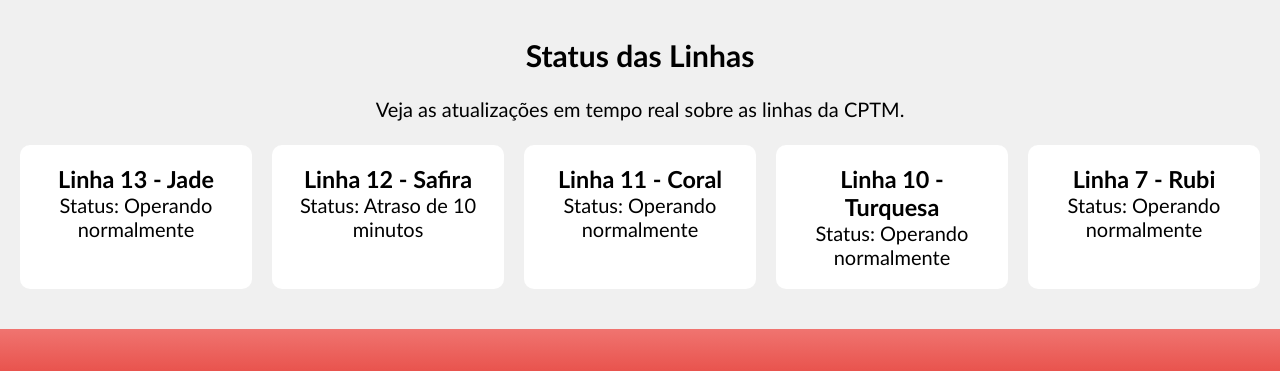
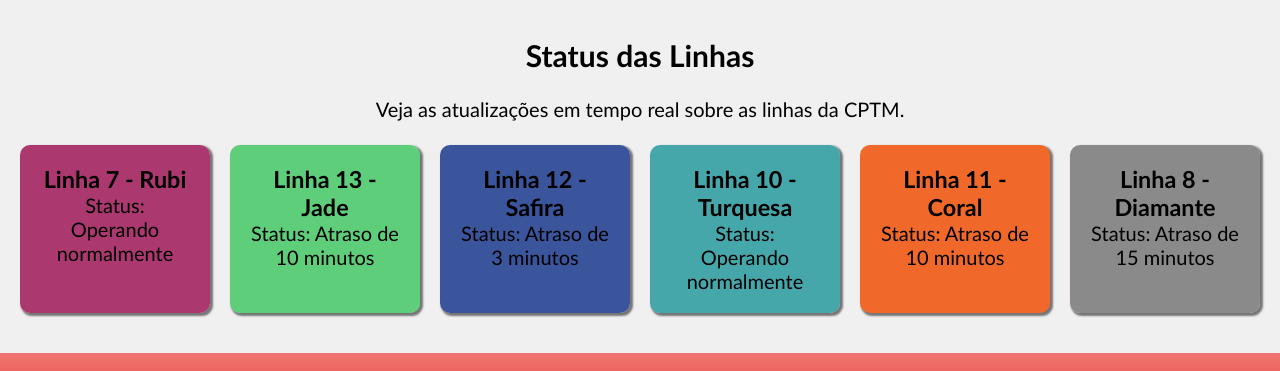
Before and after one commit to SofiaLeivaPires/cptm-principal, a plain HTML site: page index.html in a window 1280 px wide. Shown: the part 687-1058 px from the top of the page. Drawn offline with Linux system fonts and the light colour scheme.

Commit message:
Cards coloridos e possibilidade de add anexo no vt

```diff
--- a/css/main.css
+++ b/css/main.css
@@ -6,7 +6,6 @@
 body {
     font-family:'Gill Sans', 'Gill Sans MT', Calibri, 'Trebuchet MS', sans-serif;
     font-size: 20px;
-    scroll-behavior: smooth;
     /* z-index: 0; */
 }
 
@@ -65,7 +64,7 @@ body {
 }
 
 .main {
-    background: url(../img/teste-bg4.png) no-repeat;
+    background: url(../img/teste-bg4.jpg) no-repeat;
     background-size:cover ;
     background-position: center;
 }
@@ -141,17 +140,145 @@ body {
     justify-content: center;
     gap: 20px;
 }
-/* efeito hover dos cards status */
-.line-status:hover {
-    background: #a39d9d;
-  }
 
-/* cards do status da linha */
+/* RUBI */
 .line-status {
-    background: #fff;
+    background: #99074bc9;
     padding: 20px;
     border-radius: 10px;
     width: 250px;
+    box-shadow: 2px 2px 2px 1px rgba(0, 0, 0, 0.514);
+}
+
+/* efeito hover dos cards status */
+.line-status:hover {
+    background: #880f47c9;
+  }
+
+/*========================================*/
+
+
+/* JADE */
+.line-status1 {
+    background: #14bd3ea9;  /* jade*/
+    padding: 20px;
+    border-radius: 10px;
+    width: 250px;
+    font-size: 20px;
+    box-shadow: 2px 2px 2px 1px rgba(0, 0, 0, 0.514);
+
+
+}
+.line-status1:hover {
+    background: #04701fbd;  /* jade*/
+  }
+
+/*========================================*/
+
+/* SAFIRA */
+
+  .line-status2 {
+    background: #072986c5;
+    padding: 20px;
+    border-radius: 10px;
+    width: 250px;
+    box-shadow: 2px 2px 2px 1px rgba(0, 0, 0, 0.514);
+}
+
+.line-status2:hover {
+    background: #0a2263ab;
+  }
+
+/*========================================*/
+
+/* TURQUESA */
+  .line-status3 {
+    background: #068c91b9;
+    padding: 20px;
+    border-radius: 10px;
+    width: 250px;
+    box-shadow: 2px 2px 2px 1px rgba(0, 0, 0, 0.514);
+}
+
+.line-status3:hover {
+    background: #04767ab9;
+  }
+
+/*========================================*/
+
+/* CORAL */
+
+  .line-status4 {
+    background: #f0692a;
+    padding: 20px;
+    border-radius: 10px;
+    width: 250px;
+    box-shadow: 2px 2px 2px 1px rgba(0, 0, 0, 0.514);
+
+}
+
+.line-status4:hover {
+    background: #d3571e;
+  }
+
+/*========================================*/
+
+/* DIAMANTE */
+
+  .line-status5 {
+    background: #807f7fe5;
+    padding: 20px;
+    border-radius: 10px;
+    width: 250px;
+    box-shadow: 2px 2px 2px 1px rgba(0, 0, 0, 0.514);
+}
+
+.line-status5:hover {
+    background: #949393e5;
+  }
+
+/* FIM HOVER DOS CARDS */
+/*========================================*/
+
+  /* hover do texto */
+
+  .title1:hover{
+    font-weight: bolder;
+    color: #ffffff;
+    text-transform: uppercase;
+}
+
+.title2:hover{
+    font-weight: bolder;
+    color: #ffffff;
+    text-transform: uppercase;
+
+}
+
+.title3:hover{
+    font-weight: bolder;
+    color: #ffffff;
+    text-transform: uppercase;
+}
+
+.title4:hover{
+    font-weight: bolder;
+    color: #ffffff;
+    text-transform: uppercase;
+}
+
+.title5:hover{
+    font-weight: bolder;
+    color: #ffffff;
+    text-transform: uppercase;
+}
+
+  /* diamante*/
+.title6:hover{
+    font-weight: bolder;
+    color: #ffffff;
+    text-transform: uppercase;
+
 }
 
 /* footer */
@@ -278,7 +405,6 @@ main{  é usado p caso queira mandar p baixo
     justify-content: center;
     align-items: center;
     width: 47%;
-
 }
 
 /* responsividade*/
--- a/index.html
+++ b/index.html
@@ -32,7 +32,7 @@
         <!--cards-->
         <section class="hero">
             <div class="hero-text">
-                <a href="#status" class="btn">Ver Status das
+                <a href="https://www.cptm.sp.gov.br/sua-viagem/Pages/Frota-de-Trens.aspx" class="btn">Ver Status das
                     Linhas</a> <!--botao ver status das linhas-->
             </div>
         </section>
@@ -68,26 +68,32 @@
         </br>
         <div class="status-cards">
             <div class="line-status">
+                <h3>Linha 7 - Rubi</h3>
+                <p class="title1">Status: Operando normalmente</p>
+            </div>
+            <div class="line-status1">
                 <h3>Linha 13 - Jade</h3>
-                <p>Status: Operando normalmente</p>
+                <p class="title2">Status: Atraso de 10 minutos</p>
             </div>
-            <div class="line-status">
+            <div class="line-status2">
                 <h3>Linha 12 - Safira</h3>
-                <p>Status: Atraso de 10 minutos</p>
+                <p class="title3">Status: Atraso de 3 minutos</p>
             </div>
-            <div class="line-status">
-                <h3>Linha 11 - Coral</h3>
-                <p>Status: Operando normalmente</p>
-            </div>
-            <div class="line-status">
-                <h3>Linha 10 - Turquesa</h3>
-                <p>Status: Operando normalmente</p>
-            </div>
-            <div class="line-status">
-                <h3>Linha 7 - Rubi </h3>
-                <p>Status: Operando normalmente</p>
-            </div>
+           <!-- novos cards-->
 
+           <div class="line-status3">
+            <h3>Linha 10 - Turquesa</h3>
+            <p class="title4">Status: Operando normalmente</p>
+        </div>
+        <div class="line-status4">
+            <h3>Linha 11 - Coral</h3>
+            <p class="title5">Status: Atraso de 10 minutos</p>
+        </div>
+
+        <div class="line-status5">
+            <h3>Linha 8 - Diamante</h3>
+            <p class="title6">Status: Atraso de 15 minutos</p>
+        </div>
 
     </section>
     <section>
@@ -98,7 +104,7 @@
     <div id="footer_content">
         <div id="footer_contacts">
             <h4>CPTM</h4>
-            <p class="footer-text" id="text1">Companhia de Trens Metropolitanos Paulista</p>
+            <p class="footer-text" id="text1">Companhia Paulista de Trens Metropolitanos</p>
             <p class="footer-text" id="copyr">Todos os direitos reservados 2024 ©</p>
             <div id="footer_social_media">
                 <a href="#" class="footer-link" id="instagram">
@@ -120,7 +126,7 @@
                         class="footer-link">Achados e perdidos</a>
                 </li>
                 <li>
-                    <a href="https://www.cptm.sp.gov.br/negocios/Documents/REGULAMENTO%20DE%20VAREJO.pdf?_gl=1*cog5kl*_ga*MTIzMjc2MDM3OS4xNjk1MjMyODY4*_ga_0EFQ7REFM5*MTcxOTM0OTMzMy4zNTYuMS4xNzE5MzUyMzQxLjAuMC4w" class="footer-link">Comércio na
+                    <a href="https://www.cptm.sp.gov.br/negocios/Pages/Midia.aspx" class="footer-link">Comércio na
                         CPTM</a>
                 </li>
                 <li>
```
Also changed, not shown: solicitarVt.html (+6 -1 lines).
